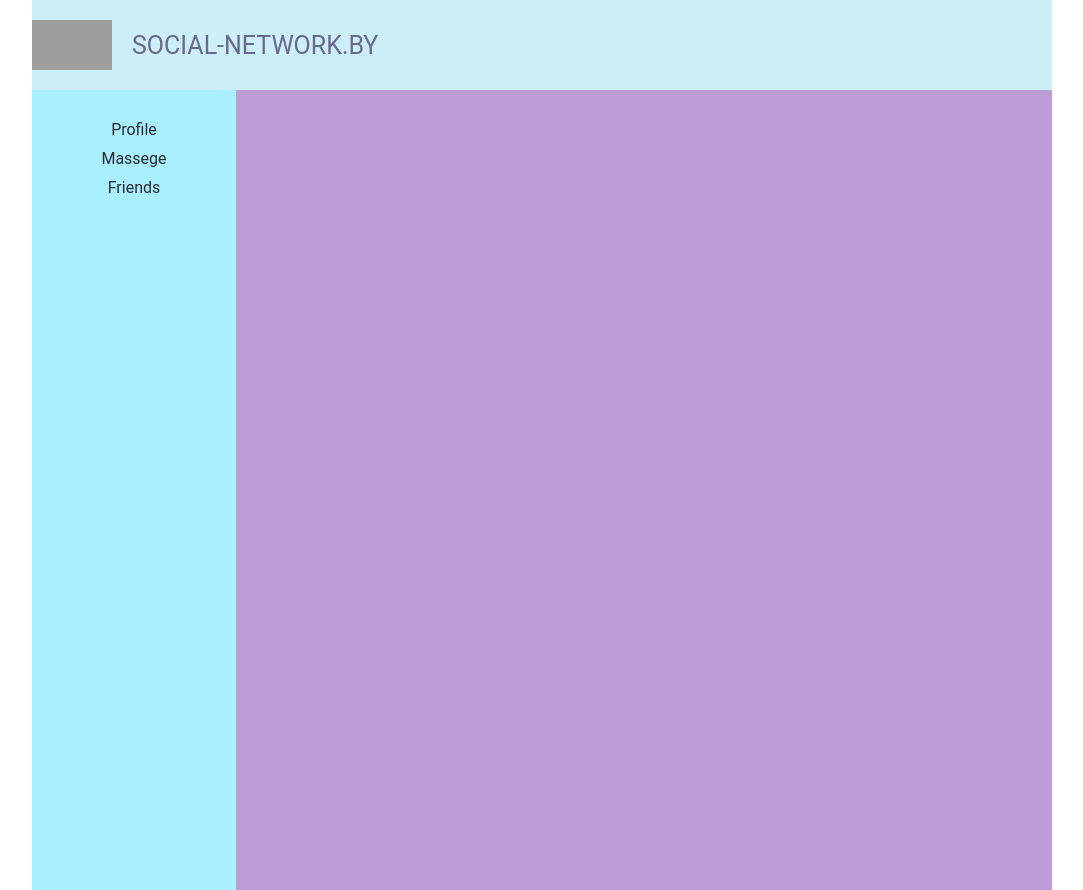
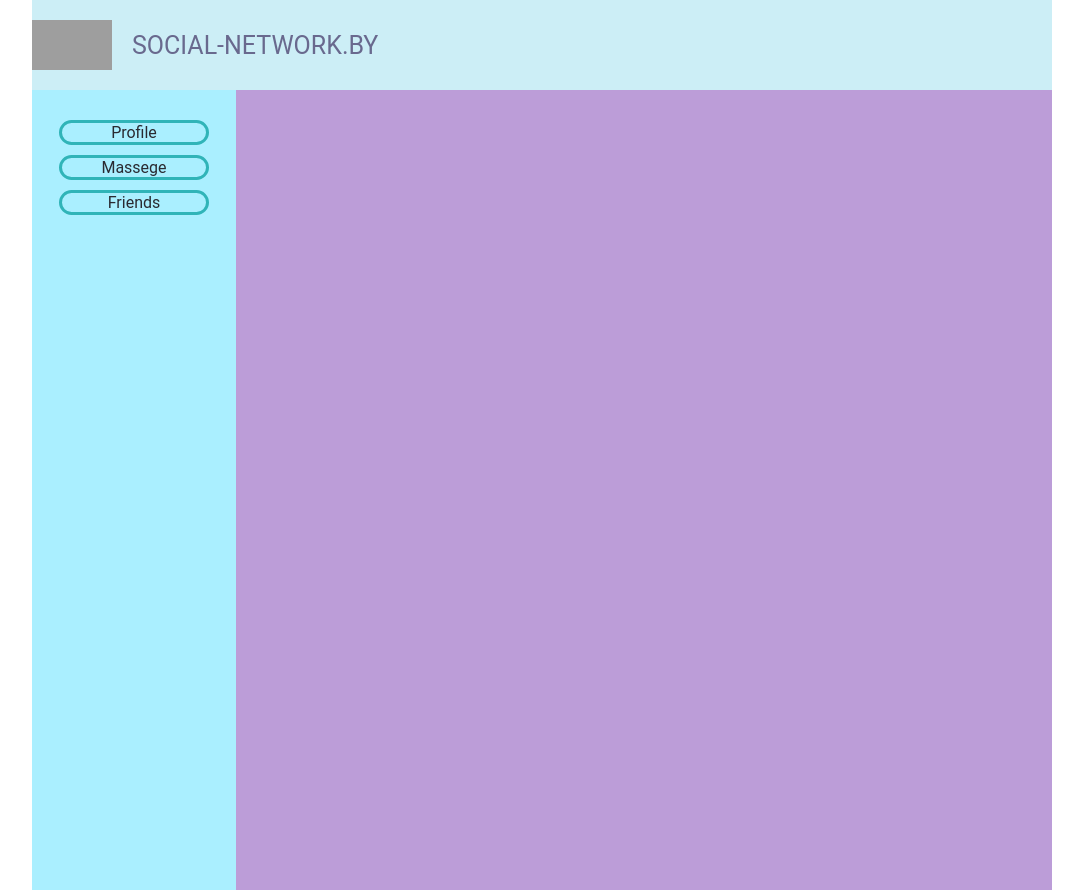
Before and after one commit to viktor1798/social_network, a React (Create React App) app in the folder my-app/: page / in a window 1280 px wide. Shown: the whole page, without its empty margins (98-1181 px from the left). Built offline with nearby package versions, Linux system fonts and the light colour scheme; grey boxes are pictures that could not be loaded.

Commit message:
react-router-dom. Add NavLink. Add style active NavLink v.6

```diff
--- a/my-app/src/App.js
+++ b/my-app/src/App.js
@@ -1,7 +1,7 @@
 import './App.css';
 import Header from './components/header/header';
 import MainBlock from './components/mainblock/mainblock';
-import {BrowserRouter, Routes, Route,Switch} from "react-router-dom";
+import {BrowserRouter} from "react-router-dom";
 
 
 
--- a/my-app/src/components/mainblock/sidebar/sicdebar.jsx
+++ b/my-app/src/components/mainblock/sidebar/sicdebar.jsx
@@ -1,19 +1,27 @@
 import React from 'react';
 import side_bar from "./style/sidebar.module.css"
+import { NavLink } from 'react-router-dom';
 
 const SideBar = () => {
+    // стиль для навлинка
+    let activeStyle = {
+        color: "gray",
+    };
+
+
     return (
 
         <aside className={side_bar.sidebar}>
             <nav className={side_bar.sidebar__nav}>
-                <div className={side_bar.idebar__nav__block_item}>
-                    <a className={side_bar.sidebar__nav_item} href='/profile'>Profile</a>
+                <div className={side_bar.sidebar__nav_item}>
+                    <NavLink to="/profile" style={({ isActive }) => isActive ? activeStyle : undefined}>Profile</NavLink>
                 </div>
-                <div className={side_bar.idebar__nav__block_item}>
-                    <a className={side_bar.sidebar__nav_item} href='/dialogs'>Massege</a>
+                <div className={side_bar.sidebar__nav_item}>
+                    <NavLink to="/dialogs" style={({ isActive }) => isActive ? activeStyle : undefined}>Massege</NavLink>
                 </div>
-                <div className={side_bar.idebar__nav__block_item}>
-                    <a className={side_bar.sidebar__nav_item} href="">Friends</a>
+                <div className={side_bar.sidebar__nav_item}>
+                    <NavLink to="/friends" style={({ isActive }) => isActive ? activeStyle : undefined}>Friends</NavLink>
+
                 </div>
             </nav>
         </aside>
--- a/my-app/src/components/mainblock/sidebar/style/sidebar.module.css
+++ b/my-app/src/components/mainblock/sidebar/style/sidebar.module.css
@@ -7,19 +7,34 @@
 .sidebar__nav{
   display: flex;
   flex-direction: column;
+  align-items: center;
+
   text-align: center;
   padding: 30px 0;
 }
-.sidebar__nav_item{
+.sidebar__nav_item a{
   text-decoration: none;
   color: rgb(42, 42, 49);
 
   transition: color 0.3s linear;
 }
-.sidebar__nav_item:hover{
+.sidebar__nav_item a:hover{
   color: rgb(159, 159, 159);
-}
-.idebar__nav__block_item{
-  margin-bottom: 10px;
 
 }
+.sidebar__nav_item{
+  border: 3px solid rgb(48, 180, 184);
+  border-radius: 30px;
+  width: 150px;
+  margin-bottom: 10px;
+  cursor: pointer;
+
+  transition: background 0.2s linear;
+}
+.sidebar__nav_item:hover{
+  background-color: rgb(92, 182, 202);
+}
+
+.sidebar__nav_item  a.active{
+
+}
```
